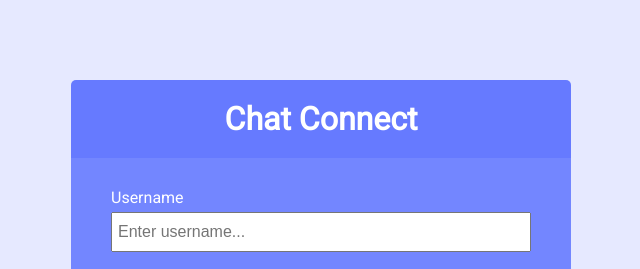
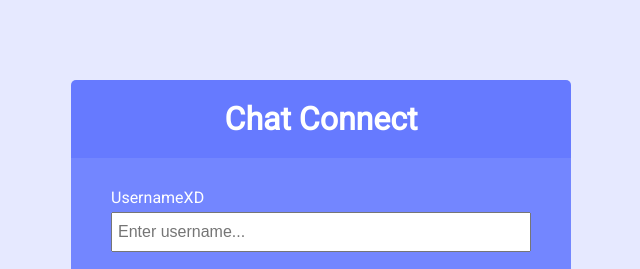
Before and after one commit to remo285/connectchat, a website: page public/index.html in a window 1280 px wide. Shown: the top 269 px of the page, 319-959 px from the left. Drawn offline with Linux system fonts and the light colour scheme.

Commit message:
cambio para testear github action

```diff
--- a/public/index.html
+++ b/public/index.html
@@ -19,7 +19,7 @@
 		<main class="join-main">
 			<form action="chat.html">
 				<div class="form-control">
-					<label for="username">Username</label>
+					<label for="username">UsernameXD</label>
 					<input type="text" name="username" id="username" placeholder="Enter username..." required />
 				</div>
 				<div class="form-control">
```
